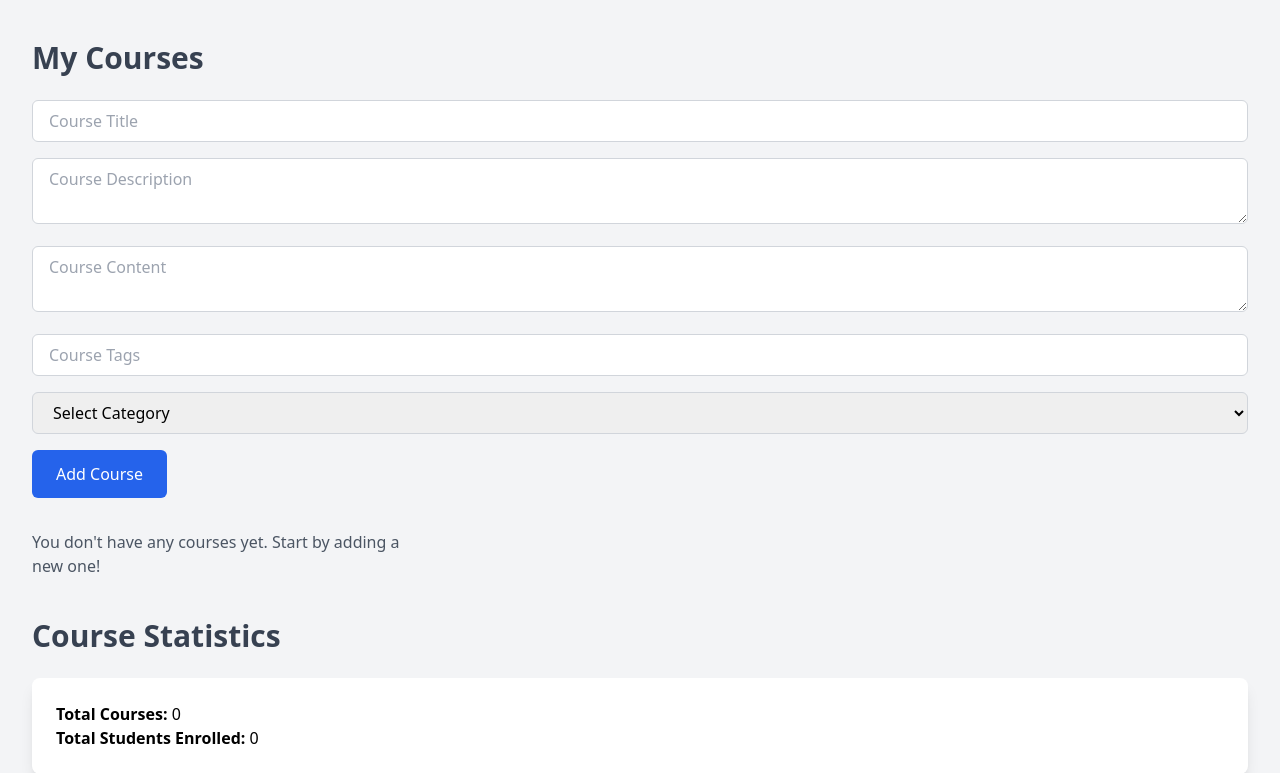
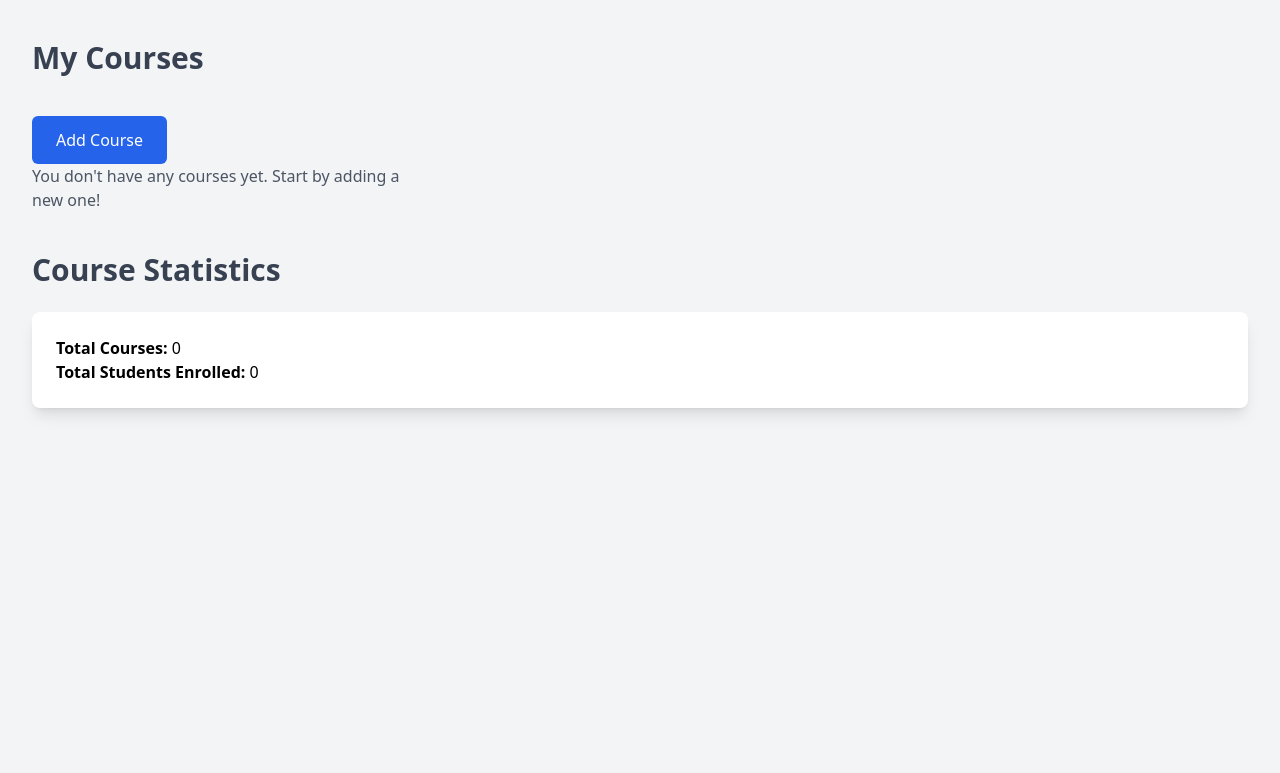
Before and after one commit to Youcode-Classe-E-2024-2025/abdelali_latifi_youdemy, a PHP site: page /public/dashbord-teacher.php in a window 1280 px wide. Shown: the part 300-1073 px from the top of the page. After the commit the page ends 715 px from the top, so only its background shows below. Run offline with PHP 8.4, Linux system fonts and the light colour scheme; the visitor is signed in with stand-in values (Sample User, id 1); data comes from the database, SQL or seed files in the repository; some libraries are stand-ins or nearby versions.

Commit message:
la reformulations de page teacher

```diff
--- /dev/null
+++ b/js/teacher.js
@@ -0,0 +1,17 @@
+     const openModalButton = document.getElementById('openModalButton');
+     const closeModalButton = document.getElementById('closeModalButton');
+     const courseModal = document.getElementById('courseModal');
+
+     openModalButton.addEventListener('click', () => {
+         courseModal.classList.remove('hidden');
+     });
+
+     closeModalButton.addEventListener('click', () => {
+         courseModal.classList.add('hidden');
+     });
+
+     window.addEventListener('click', (event) => {
+         if (event.target === courseModal) {
+             courseModal.classList.add('hidden');
+         }
+     });
--- a/public/dashbord-teacher.php
+++ b/public/dashbord-teacher.php
@@ -14,7 +14,6 @@ $courseManager = new Enseignant();
 $message = '';
 $error = '';
 
-// Traitement de l'ajout de cours
 if ($_SERVER['REQUEST_METHOD'] === 'POST' && isset($_POST['add_course'])) {
     $title = htmlspecialchars(trim($_POST['title']));
     $description = htmlspecialchars(trim($_POST['description']));
@@ -30,9 +29,8 @@ if ($_SERVER['REQUEST_METHOD'] === 'POST' && isset($_POST['add_course'])) {
     }
 }
 
-// Traitement de la suppression de cours
 if ($_SERVER['REQUEST_METHOD'] === 'POST' && isset($_POST['delete_course'])) {
-    $course_id = (int) $_POST['course_id'];  // Récupérer l'ID du cours à supprimer
+    $course_id = (int) $_POST['course_id'];
 
     try {
         $courseManager->deleteCourse($course_id, $teacher_id);
@@ -88,8 +86,16 @@ $stats = $courseManager->getCourseStatistics($teacher_id);
         <div class="max-w-7xl mx-auto px-4 sm:px-6 lg:px-8">
             <h2 class="text-3xl font-bold text-gray-700 mb-6">My Courses</h2>
 
-            <!-- Add New Course Form -->
-            <div class="mb-8">
+            <!-- Add New Course Button -->
+            <button id="openModalButton" class="bg-blue-600 text-white px-6 py-3 rounded-md mt-4">Add Course</button>
+
+            <!-- The Modal -->
+            <div id="courseModal" class="fixed inset-0 flex items-center justify-center z-50 hidden bg-gray-500 bg-opacity-50">
+                <div class="bg-white p-6 rounded-lg w-96">
+                    <div class="flex justify-between items-center mb-4">
+                        <h3 class="text-xl font-semibold">Add New Course</h3>
+                        <button id="closeModalButton" class="text-gray-600 hover:text-gray-900">&times;</button>
+                    </div>
                     <form method="POST">
                         <input type="text" name="title" placeholder="Course Title" class="px-4 py-2 rounded-md border border-gray-300 w-full mb-4" required>
                         <textarea name="description" placeholder="Course Description" class="px-4 py-2 rounded-md border border-gray-300 w-full mb-4" required></textarea>
@@ -101,17 +107,19 @@ $stats = $courseManager->getCourseStatistics($teacher_id);
                             <option value="2">Mathematics</option>
                             <option value="3">Science</option>
                         </select>
-                    <button type="submit" name="add_course" class="bg-blue-600 text-white px-6 py-3 rounded-md">Add Course</button>
+                        <button type="submit" name="add_course" class="bg-blue-600 text-white px-6 py-3 rounded-md w-full">Add Course</button>
                     </form>
+                </div>
+            </div>
+
             <?php if ($message): ?>
                 <div class="text-green-500 mt-4"><?= $message ?></div>
             <?php endif; ?>
             <?php if ($error): ?>
                 <div class="text-red-500 mt-4"><?= $error ?></div>
             <?php endif; ?>
-            </div>
 
-            <!-- Affichage des Cours -->
+            <!-- Courses Display -->
             <div class="grid grid-cols-1 sm:grid-cols-2 md:grid-cols-3 gap-8">
                 <?php if (!empty($courses)): ?>
                     <?php foreach ($courses as $course): ?>
@@ -123,8 +131,7 @@ $stats = $courseManager->getCourseStatistics($teacher_id);
                                 <div class="mt-4">
                                     <a href="course-details.php?id=<?= htmlspecialchars($course['course_id']) ?>" class="text-blue-600 font-medium hover:underline">View Details</a>
                                 </div>
-                                <!-- Ajouter un bouton de suppression -->
-                                <form action="" method="POST" class="mt-4">
+                                <form action="#" method="POST" class="mt-4">
                                     <input type="hidden" name="course_id" value="<?= htmlspecialchars($course['course_id']) ?>">
                                     <button type="submit" name="delete_course" class="bg-red-600 text-white px-6 py-3 rounded-md">Delete Course</button>
                                 </form>
@@ -144,5 +151,6 @@ $stats = $courseManager->getCourseStatistics($teacher_id);
             </div>
         </div>
     </main>
+    <script src="../js/teacher.js" ></script>
 </body>
 </html>
```
Lines whose indentation alone changed are shown as unchanged.
